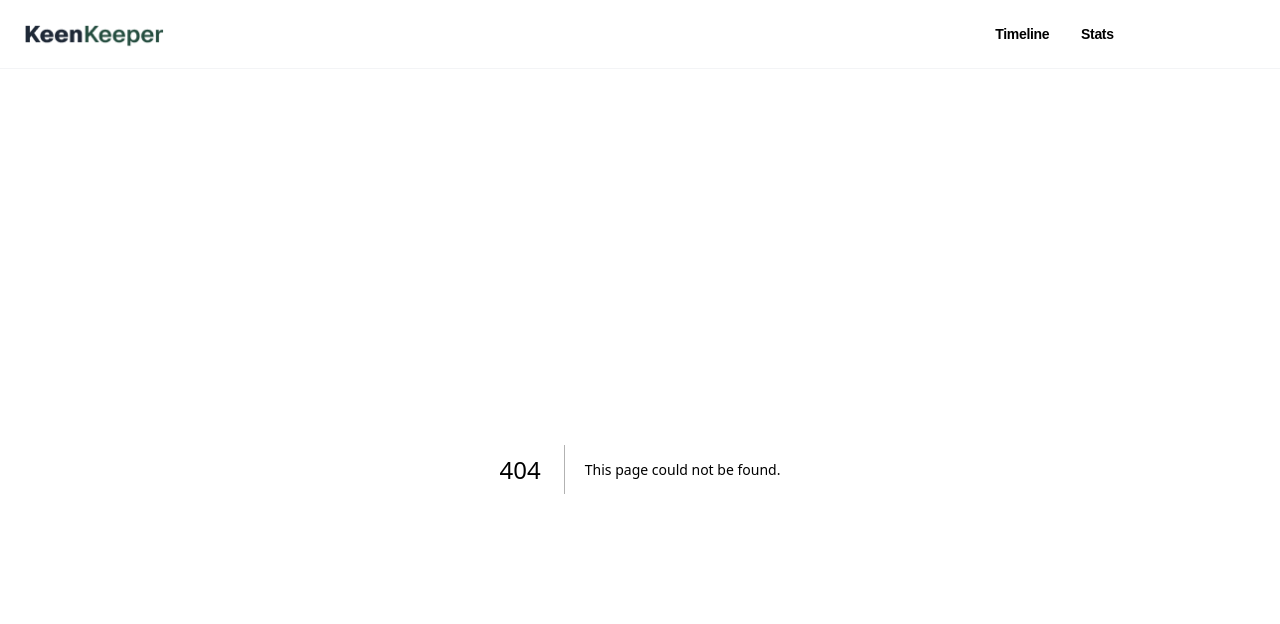
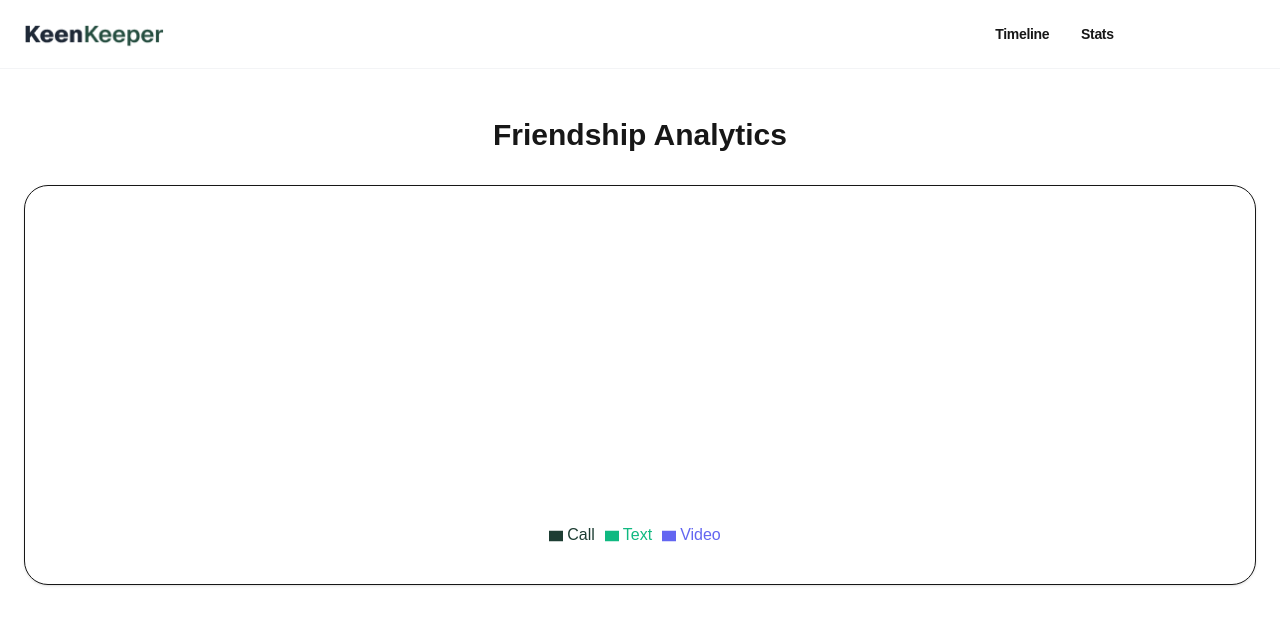
Before and after one commit to Rusmia-Rahaman-Urfa/Keen_Keeper, a Next.js app: page /stats in a window 1280 px wide. Before the commit this address had no page. Shown: the top 624 px of the page. Built offline with nearby package versions, Linux system fonts and the light colour scheme.

Commit message:
feat: add a chart for statistics

```diff
--- /dev/null
+++ b/src/app/stats/page.js
@@ -0,0 +1,32 @@
+'use client';
+import { useFriends } from '@/context/FriendContext';
+import { PieChart, Pie, Cell, ResponsiveContainer, Legend, Tooltip } from 'recharts';
+
+export default function StatsPage() {
+  const { timeline } = useFriends();
+
+  const data = [
+    { name: 'Call', value: timeline.filter(t => t.type === 'Call').length },
+    { name: 'Text', value: timeline.filter(t => t.type === 'Text').length },
+    { name: 'Video', value: timeline.filter(t => t.type === 'Video').length },
+  ];
+
+  const COLORS = ['#1D3D33', '#10B981', '#6366F1'];
+
+  return (
+    <div className="container mx-auto px-6 py-12 text-center">
+      <h1 className="text-3xl font-bold mb-8">Friendship Analytics</h1>
+      <div className="bg-white p-8 rounded-3xl shadow-sm border h-[400px]">
+        <ResponsiveContainer width="100%" height="100%">
+          <PieChart>
+            <Pie data={data} innerRadius={80} outerRadius={120} paddingAngle={5} dataKey="value">
+              {data.map((entry, index) => <Cell key={`cell-${index}`} fill={COLORS[index % COLORS.length]} />)}
+            </Pie>
+            <Tooltip />
+            <Legend />
+          </PieChart>
+        </ResponsiveContainer>
+      </div>
+    </div>
+  );
+}
```
